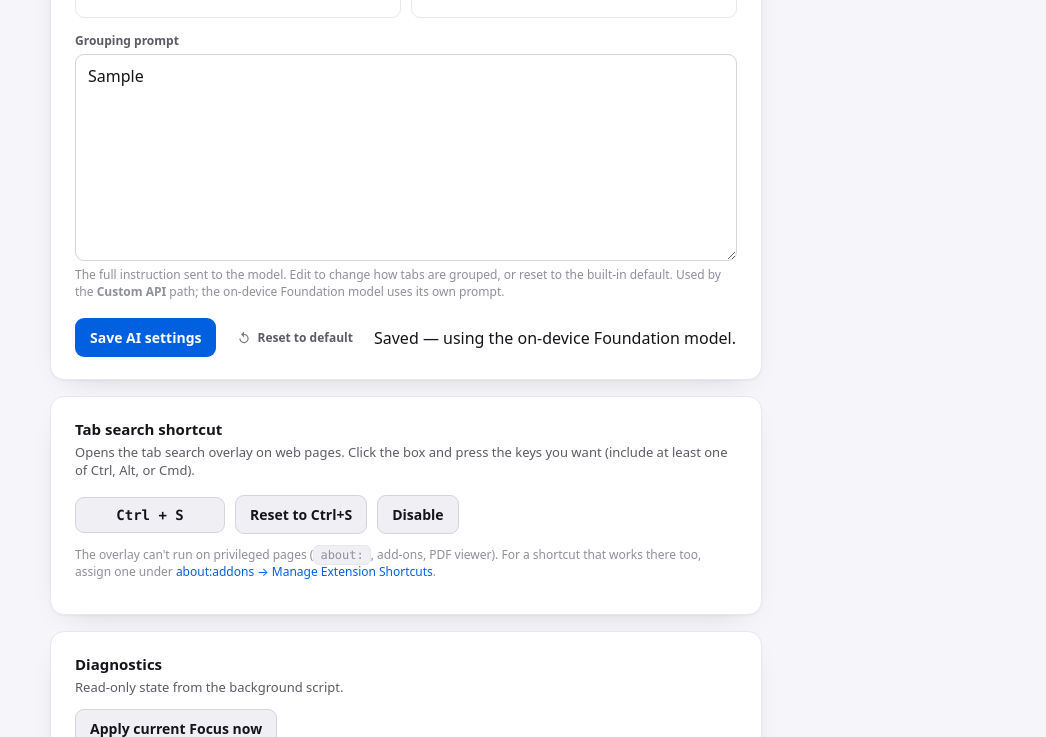
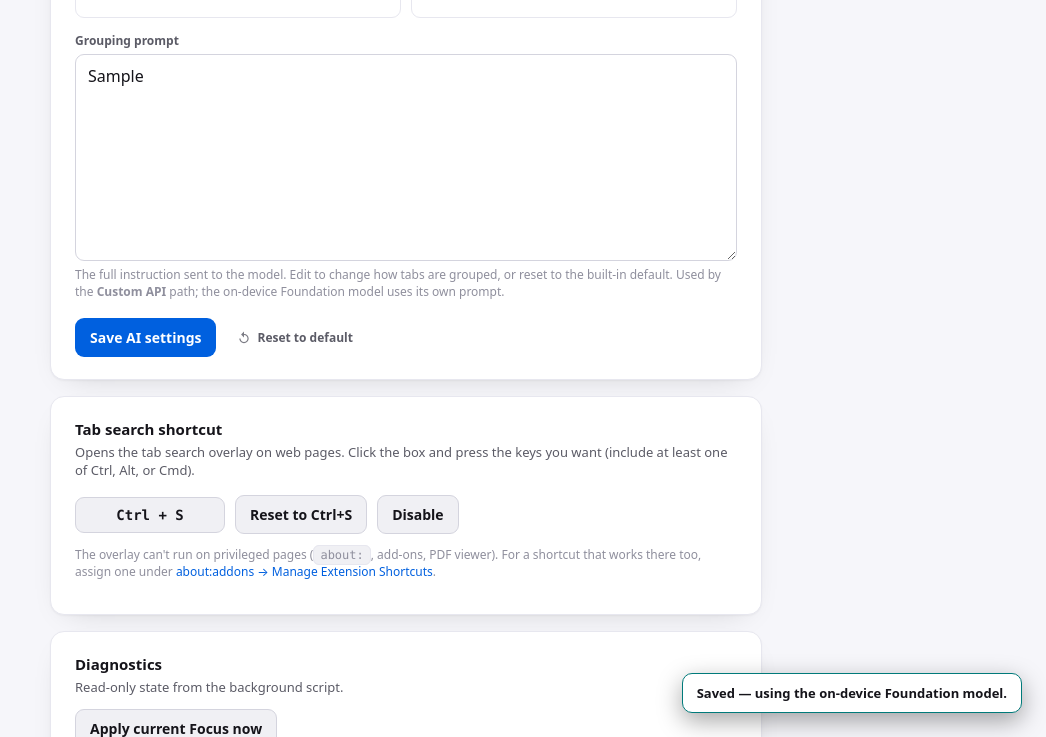
Before and after one commit to enieuwy/Tabloupe, a browser extension: page options.html in a window 1280 px wide. Both pictures are taken after typing "Sample" into the empty fields and a click on the button "Save AI settings". Shown: the part 607-1344 px from the top of the page, without its empty margins (234-1280 px from the left). Drawn offline with Linux system fonts and the light colour scheme.

Commit message:
Options: replace inline provider status with toast notifications

```diff
--- a/options.css
+++ b/options.css
@@ -666,12 +666,44 @@ input.mono {
   margin-top: 18px;
 }
 
-.provider-status.error {
+.toast-host {
+  position: fixed;
+  bottom: 24px;
+  right: 24px;
+  z-index: 1000;
+  display: flex;
+  flex-direction: column;
+  gap: 8px;
+  pointer-events: none;
+}
+
+.toast {
+  max-width: 360px;
+  padding: 10px 14px;
+  border-radius: 10px;
+  background: var(--card);
+  border: 1px solid var(--border);
+  color: var(--fg);
+  font-size: 13px;
+  font-weight: 550;
+  box-shadow: 0 8px 24px rgba(0, 0, 0, 0.35);
+  opacity: 0;
+  transform: translateY(8px);
+  transition: opacity 0.18s ease, transform 0.18s ease;
+}
+
+.toast.show {
+  opacity: 1;
+  transform: translateY(0);
+}
+
+.toast.error {
+  border-color: var(--danger);
   color: var(--danger);
 }
 
-.provider-status.ok {
-  color: var(--ok);
+.toast.ok {
+  border-color: var(--ok);
 }
 
 @media (max-width: 560px) {
--- a/options.html
+++ b/options.html
@@ -128,7 +128,6 @@
           <svg class="reset-icon" viewBox="0 0 24 24" width="14" height="14" aria-hidden="true"><path fill="currentColor" d="M12 5V1L7 6l5 5V7c3.31 0 6 2.69 6 6s-2.69 6-6 6-6-2.69-6-6H4c0 4.42 3.58 8 8 8s8-3.58 8-8-3.58-8-8-8z"/></svg>
           Reset to default
         </button>
-        <span id="provider-status" class="provider-status" role="status" aria-live="polite"></span>
       </div>
     </section>
 
@@ -175,6 +174,7 @@
         </div>
       </dl>
     </section>
+  <div id="toast-host" class="toast-host" aria-live="polite" aria-atomic="true"></div>
   </main>
 </body>
 </html>
--- a/options.js
+++ b/options.js
@@ -981,13 +981,29 @@ function normalizeProvider(value) {
   return { kind: "foundation" };
 }
 
-function setProviderStatus(message, kind = "") {
-  const status = document.getElementById("provider-status");
-  if (!status) {
+let toastTimer = null;
+function showToast(message, kind = "") {
+  if (!message) {
     return;
   }
-  status.textContent = message;
-  status.className = kind;
+  const host = document.getElementById("toast-host");
+  if (!host) {
+    return;
+  }
+  const toast = document.createElement("div");
+  toast.className = `toast ${kind}`.trim();
+  toast.textContent = message;
+  host.replaceChildren(toast);
+  if (typeof requestAnimationFrame === "function") {
+    requestAnimationFrame(() => toast.classList.add("show"));
+  } else {
+    toast.classList.add("show");
+  }
+  window.clearTimeout(toastTimer);
+  toastTimer = window.setTimeout(() => {
+    toast.classList.remove("show");
+    toast.addEventListener("transitionend", () => toast.remove(), { once: true });
+  }, kind === "error" ? 5000 : 3000);
 }
 
 function providerCustomVisible(visible) {
@@ -1023,7 +1039,6 @@ function applyProviderPreset(presetKey) {
   document.getElementById("provider-url").value = preset.baseURL;
   document.getElementById("provider-model").value = preset.model;
   document.getElementById("provider-key").focus();
-  setProviderStatus("");
 }
 
 function renderGroupingPrompt() {
@@ -1040,7 +1055,7 @@ async function resetGroupingPrompt() {
   if (field) {
     field.value = DEFAULT_GROUPING_PROMPT;
   }
-  setProviderStatus("Reset to the default grouping prompt.", "ok");
+  showToast("Reset to the default grouping prompt.", "ok");
 }
 
 async function saveProvider() {
@@ -1060,7 +1075,7 @@ async function saveProvider() {
     if (promptField) {
       promptField.value = promptOverride || DEFAULT_GROUPING_PROMPT;
     }
-    setProviderStatus("Saved — using the on-device Foundation model.", "ok");
+    showToast("Saved — using the on-device Foundation model.", "ok");
     return;
   }
 
@@ -1068,14 +1083,14 @@ async function saveProvider() {
   const model = document.getElementById("provider-model").value.trim();
   const apiKey = document.getElementById("provider-key").value.trim();
   if (!baseURL || !model) {
-    setProviderStatus("Enter both an API base URL and a model.", "error");
+    showToast("Enter both an API base URL and a model.", "error");
     return;
   }
   let origin;
   try {
     origin = new URL(baseURL).origin;
   } catch (error) {
-    setProviderStatus("That base URL is not valid.", "error");
+    showToast("That base URL is not valid.", "error");
     return;
   }
 
@@ -1084,11 +1099,11 @@ async function saveProvider() {
     granted = await browser.permissions.request({ origins: [`${origin}/*`] });
   } catch (error) {
     console.error("Host permission request failed:", error);
-    setProviderStatus("Could not request permission for that domain.", "error");
+    showToast("Could not request permission for that domain.", "error");
     return;
   }
   if (!granted) {
-    setProviderStatus("Permission denied — the extension can't reach that domain.", "error");
+    showToast("Permission denied — the extension can't reach that domain.", "error");
     return;
   }
 
@@ -1099,7 +1114,7 @@ async function saveProvider() {
   if (promptField) {
     promptField.value = promptOverride || DEFAULT_GROUPING_PROMPT;
   }
-  setProviderStatus(`Saved — using ${model} at ${origin}.`, "ok");
+  showToast(`Saved — using ${model} at ${origin}.`, "ok");
 }
 
 document.addEventListener("DOMContentLoaded", () => {
@@ -1169,14 +1184,14 @@ document.addEventListener("DOMContentLoaded", () => {
   document.getElementById("provider-save").addEventListener("click", () => {
     saveProvider().catch((error) => {
       console.error("Provider save failed:", error);
-      setProviderStatus("Save failed. See extension console.", "error");
+      showToast("Save failed. See extension console.", "error");
     });
   });
 
   document.getElementById("ai-prompt-reset").addEventListener("click", () => {
     resetGroupingPrompt().catch((error) => {
       console.error("Grouping prompt reset failed:", error);
-      setProviderStatus("Reset failed. See extension console.", "error");
+      showToast("Reset failed. See extension console.", "error");
     });
   });
 
```
Also changed, not shown: tests/options.test.js (+2 -2 lines).
